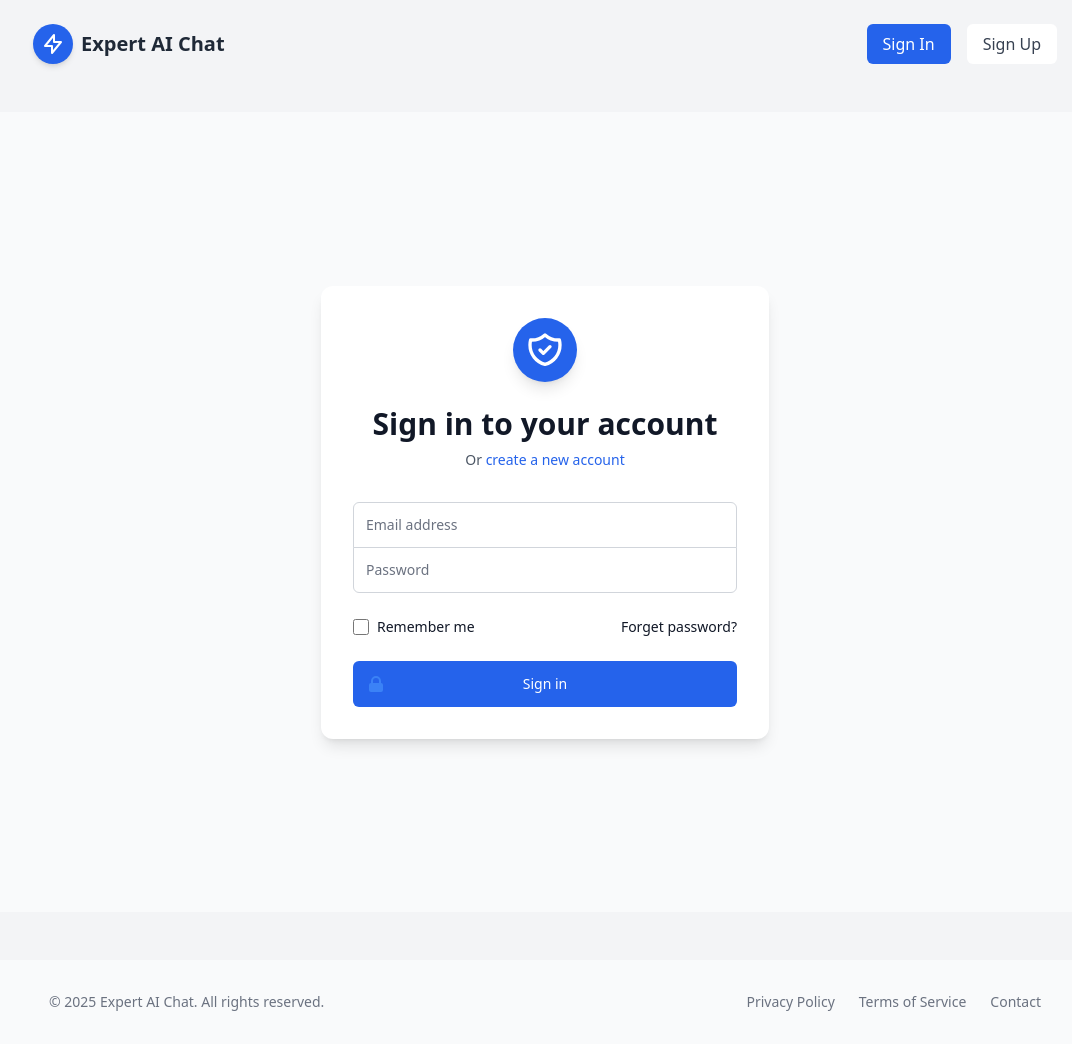
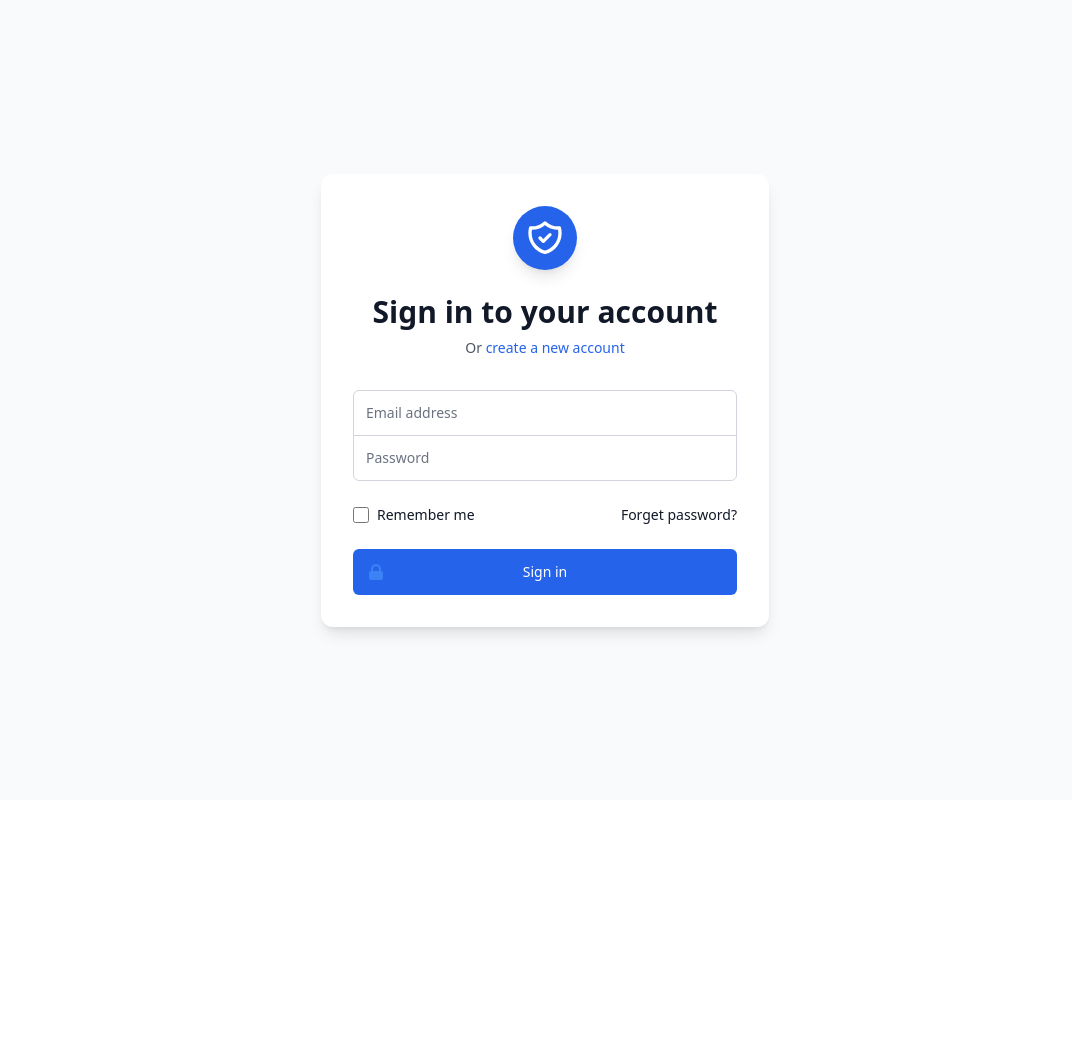
Before and after one commit to aiexpertchat/aichatexpert-front, a React (Vite) app: page /auth in a window 1280 px wide. Shown: the whole page, without its empty margins (95-1167 px from the left). After the commit the page ends 800 px from the top, so only its background shows below. Built offline with nearby package versions, Linux system fonts and the light colour scheme.

Commit message:
Update AuthContainer.jsx

```diff
--- a/src/Components/AuthContainer.jsx
+++ b/src/Components/AuthContainer.jsx
@@ -6,92 +6,16 @@
   const [currentView, setCurrentView] = useState("login");
 
   const toggleView = () => {
-    setCurrentView(currentView === "login" ? "signup" : "login");
+    setCurrentView((prev) => (prev === "login" ? "signup" : "login"));
   };
 
   return (
-    <div className="bg-gray-100 min-h-screen">
-      <div className="px-4 py-6">
-        <div className="max-w-5xl mx-auto">
-          {/* Header */}
-          <div className="flex justify-between items-center mb-6">
-            <div className="flex items-center space-x-2">
-              <div className="h-10 w-10 rounded-full bg-blue-600 flex items-center justify-center shadow-md">
-                <svg
-                  xmlns="http://www.w3.org/2000/svg"
-                  className="h-6 w-6 text-white"
-                  fill="none"
-                  viewBox="0 0 24 24"
-                  stroke="currentColor"
-                >
-                  <path
-                    strokeLinecap="round"
-                    strokeLinejoin="round"
-                    strokeWidth={2}
-                    d="M13 10V3L4 14h7v7l9-11h-7z"
-                  />
-                </svg>
-              </div>
-              <span className="text-xl font-bold text-gray-800">Expert AI Chat</span>
-            </div>
-            <div className="flex space-x-4">
-              <button
-                onClick={() => setCurrentView("login")}
-                className={`px-4 py-2 rounded-md ${
-                  currentView === "login"
-                    ? "bg-blue-600 text-white"
-                    : "bg-white text-gray-700 hover:bg-gray-50"
-                }`}
-              >
-                Sign In
-              </button>
-              <button
-                onClick={() => setCurrentView("signup")}
-                className={`px-4 py-2 rounded-md ${
-                  currentView === "signup"
-                    ? "bg-blue-600 text-white"
-                    : "bg-white text-gray-700 hover:bg-gray-50"
-                }`}
-              >
-                Sign Up
-              </button>
-            </div>
-          </div>
-        </div>
-      </div>
-
-      {/* Auth Form Container */}
-      <div className="transition-all duration-300 ease-in-out">
-        {currentView === "login" ? (
-          <LoginPage onToggleView={toggleView} />
-        ) : (
-          <SignupPage onToggleView={toggleView} />
-        )}
-      </div>
-
-      {/* Footer */}
-      <footer className="bg-gray-50 py-8 mt-12">
-        <div className="max-w-5xl mx-auto px-4">
-          <div className="flex flex-col md:flex-row justify-between items-center">
-            <div className="mb-4 md:mb-0">
-              <p className="text-gray-500 text-sm">
-                © 2025 Expert AI Chat. All rights reserved.
-              </p>
-            </div>
-            <div className="flex space-x-6">
-              <a href="#" className="text-gray-500 hover:text-gray-700 text-sm">
-                Privacy Policy
-              </a>
-              <a href="#" className="text-gray-500 hover:text-gray-700 text-sm">
-                Terms of Service
-              </a>
-              <a href="#" className="text-gray-500 hover:text-gray-700 text-sm">
-                Contact
-              </a>
-            </div>
-          </div>
-        </div>
-      </footer>
+    <div className="min-h-screen w-full">
+      {currentView === "login" ? (
+        <LoginPage onToggleView={toggleView} />
+      ) : (
+        <SignupPage onToggleView={toggleView} />
+      )}
     </div>
   );
 };
```
